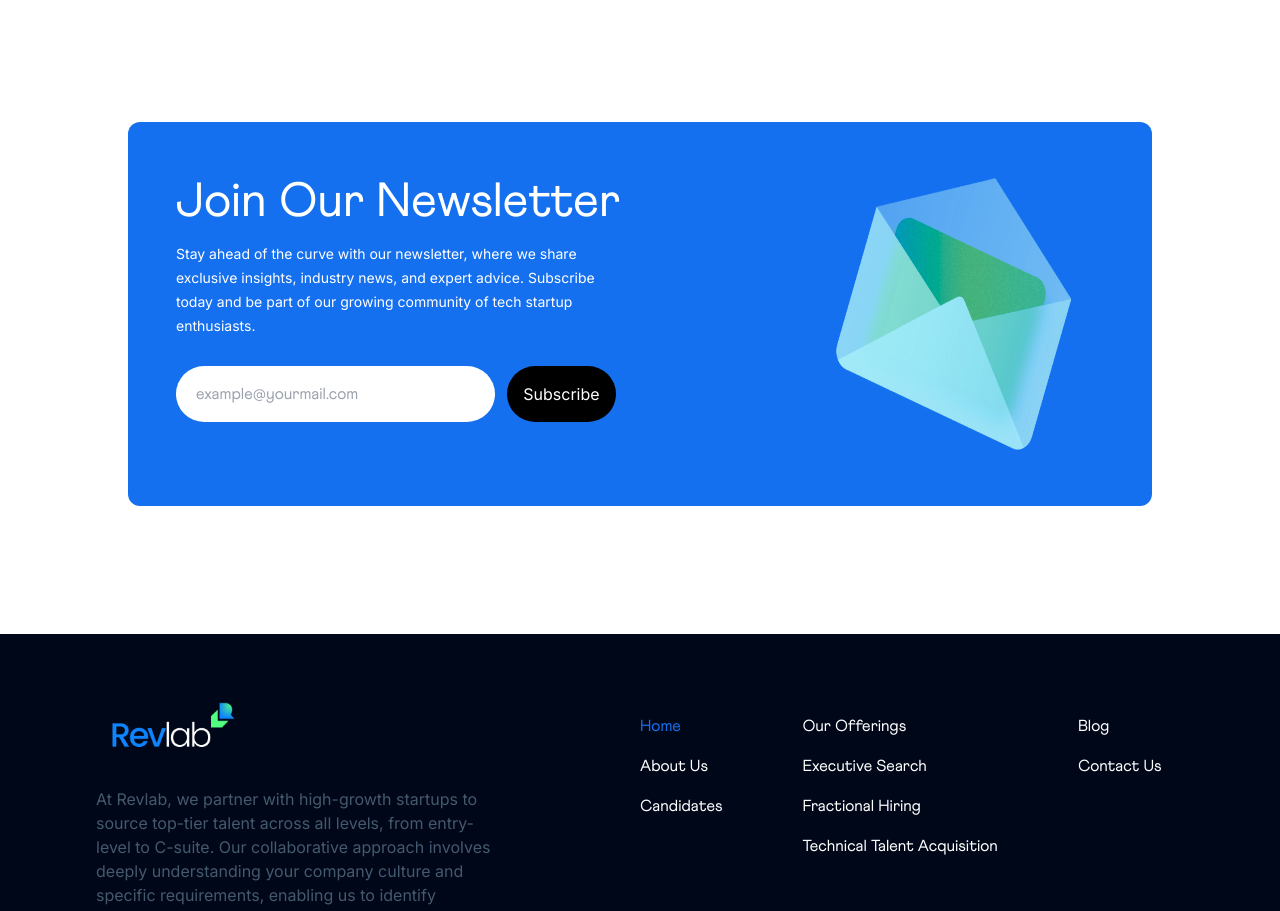
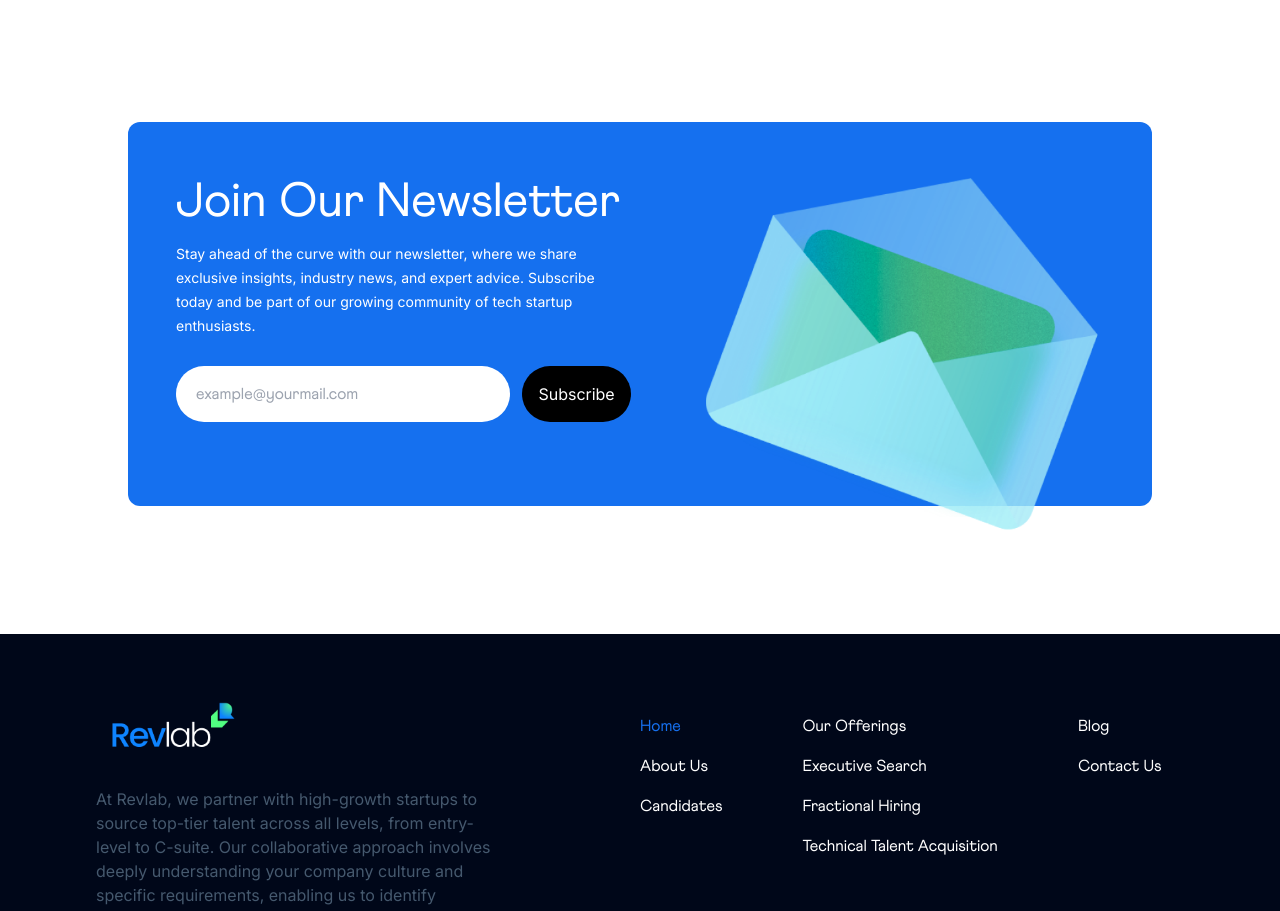
Before and after one commit to GABRIELOFGOD/framer, a React (Vite) app: page / in a window 1280 px wide. Shown: the part 5700-6611 px from the top of the page. Built offline with nearby package versions, Linux system fonts and the light colour scheme.

Commit message:
more change

```diff
--- a/components/NewsLetter.jsx
+++ b/components/NewsLetter.jsx
@@ -26,7 +26,7 @@ const NewsLetter = () => {
       animate={mainControl}
       transition={{ duration: 0.5, delay: 1 }}
     className='md:p-32 p-12 md:text-left text-center'>
-        <div className='bg-secondary rounded-xl px-12 py-14 flex'>
+        <div className='bg-secondary relative rounded-xl px-12 py-14 flex'>
             <div className='md:w-[70%] w-full'>
                 <h2 className="text-5xl pb-4 text-primary">Join Our Newsletter</h2>
                 <p className='text-primary leading-6 text-sm md:w-[70%]' >Stay ahead of the curve with our newsletter, where we share exclusive insights, industry news, and expert advice. Subscribe today and be part of our growing community of tech startup enthusiasts. </p>
@@ -35,7 +35,7 @@ const NewsLetter = () => {
                     <button className='p-4 md:my-auto md:h-fit bg-black md:w-fit w-full text-primary rounded-[35px]'>Subscribe</button>
                 </form>
             </div>
-            <img className='w-[300px] hidden md:flex' src="Images/mail with a frosted glass effect.png" alt="newsletter" />
+            <img className='absolute w-[500px] right-0 hidden md:flex' src="Images/mail with a frosted glass effect.png" alt="newsletter" />
         </div>
     </motion.div>
   )
```
